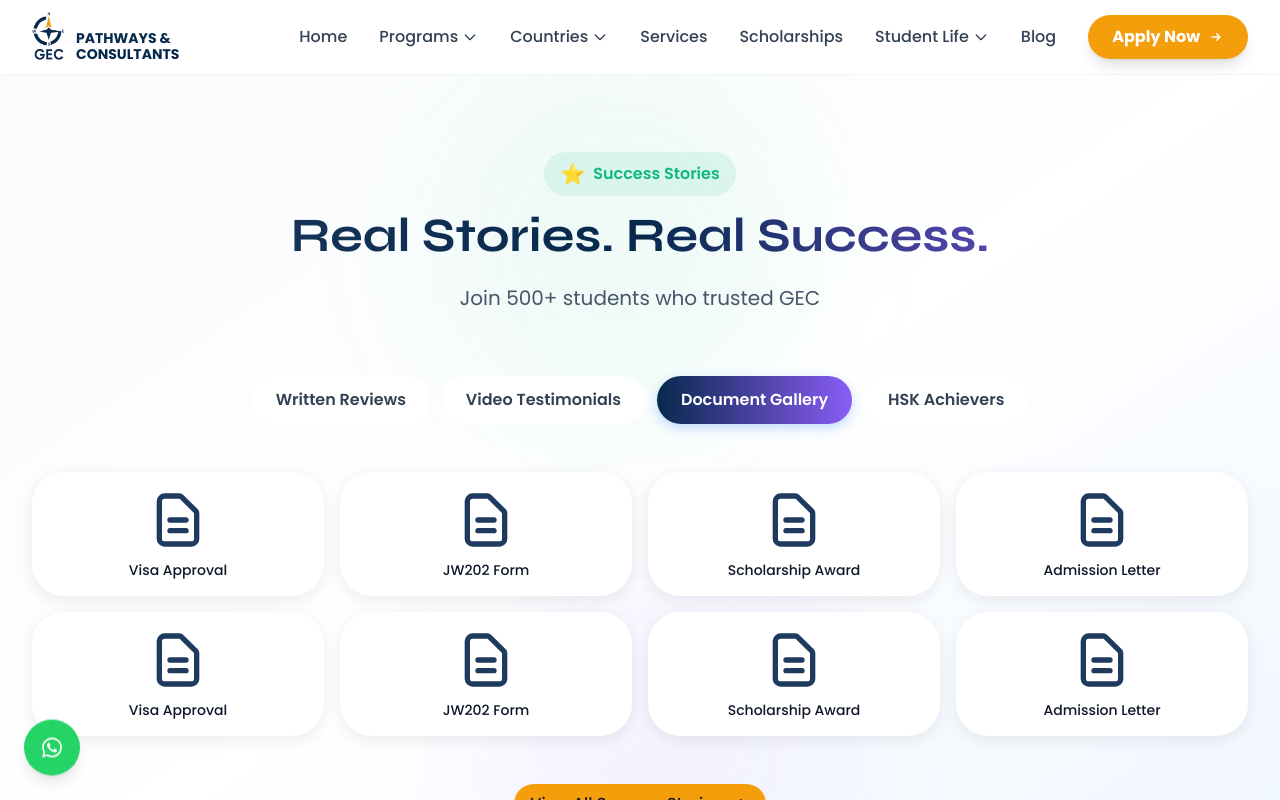
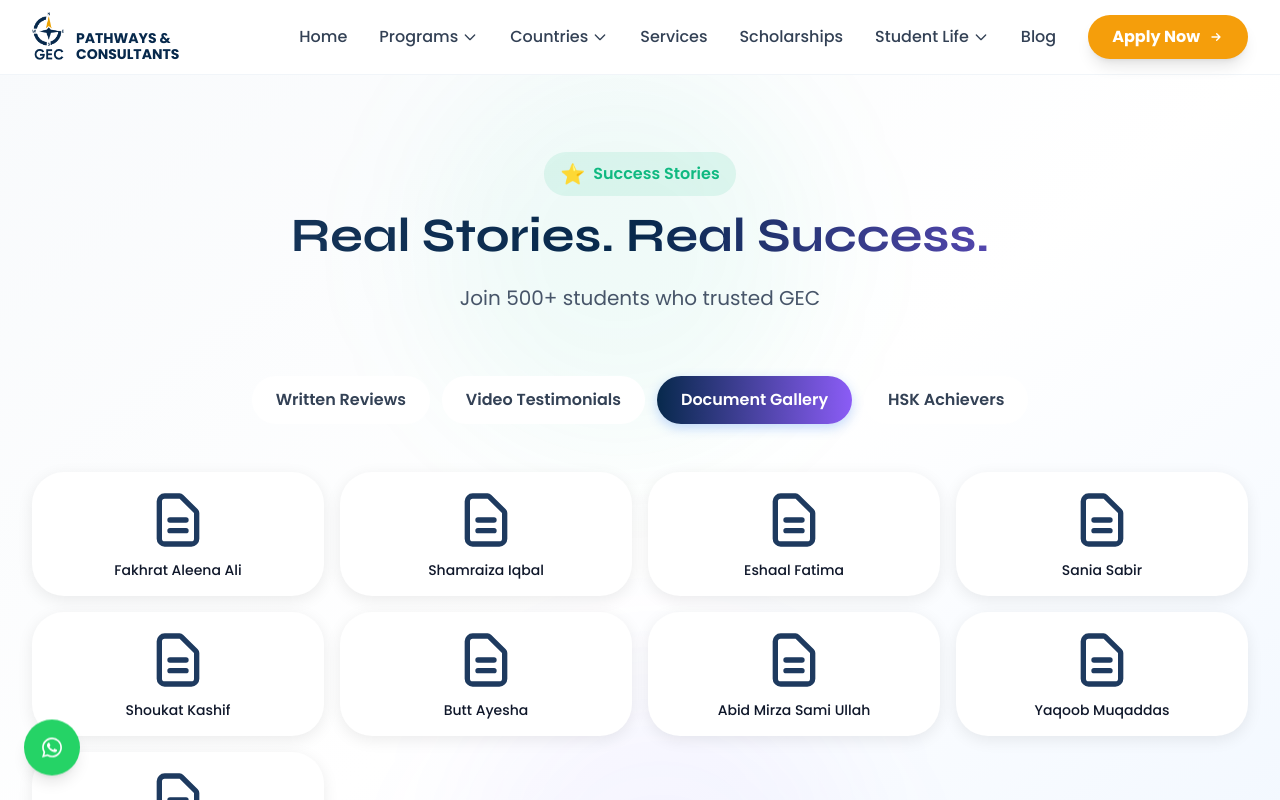
Before and after one commit to hammas-19/pathways-gec, a Nuxt app: page / in a window 1280 px wide. Both pictures are taken after a click on the button "Document Gallery". Shown: the part 7187-7987 px from the top of the page. Built offline with nearby package versions, Linux system fonts and the light colour scheme.

Commit message:
feat: implement document modal and dynamic document display in SuccessStoriesShowcase

```diff
--- a/components/SuccessStoriesShowcase.vue
+++ b/components/SuccessStoriesShowcase.vue
@@ -79,23 +79,23 @@
 
       <!-- Tab Content: Documents -->
       <div v-if="activeTab === 'documents'" class="grid grid-cols-2 md:grid-cols-3 lg:grid-cols-4 gap-4">
-        <div v-for="i in 8" :key="i" class="card p-4 text-center">
+        <div v-for="doc in documents" :key="doc.id" @click="selectedDocument = doc" class="card p-4 text-center cursor-pointer hover:shadow-lg transition-all hover:-translate-y-1">
           <svg class="w-16 h-16 mx-auto mb-2 text-primary" fill="none" stroke="currentColor" viewBox="0 0 24 24">
             <path stroke-linecap="round" stroke-linejoin="round" stroke-width="2" d="M9 12h6m-6 4h6m2 5H7a2 2 0 01-2-2V5a2 2 0 012-2h5.586a1 1 0 01.707.293l5.414 5.414a1 1 0 01.293.707V19a2 2 0 01-2 2z" />
           </svg>
-          <p class="text-sm font-medium">{{ ['Admission Letter', 'Visa Approval', 'JW202 Form', 'Scholarship Award'][i % 4] }}</p>
+          <p class="text-sm font-medium">{{ doc.name }}</p>
         </div>
       </div>
 
       <!-- Tab Content: HSK Achievers -->
       <div v-if="activeTab === 'hsk'" class="grid md:grid-cols-2 lg:grid-cols-4 gap-6">
-        <div v-for="i in 4" :key="i" class="card p-6 text-center">
+        <div v-for="achiever in hskAchievers" :key="achiever.id" class="card p-6 text-center cursor-pointer hover:shadow-lg hover:-translate-y-1 transition-all" @click="openDocumentByName(achiever.name)">
           <div class="w-20 h-20 mx-auto mb-4 rounded-full bg-accent-yellow/20 flex items-center justify-center">
             <span class="text-3xl">🏆</span>
           </div>
-          <h4 class="font-semibold mb-1">Student Name {{ i }}</h4>
-          <p class="text-2xl font-bold text-primary mb-2">HSK 6 (280/300)</p>
-          <p class="text-sm text-gray-600">"Passed in just 12 months!"</p>
+          <h4 class="font-semibold mb-1 hover:text-brand-blue transition-colors">
+            {{ achiever.name }}
+          </h4>
         </div>
       </div>
 
@@ -109,6 +109,34 @@
         </NuxtLink>
       </div>
     </div>
+
+    <!-- Document Modal -->
+    <div v-if="selectedDocument" @click="selectedDocument = null" class="fixed inset-0 bg-black/50 flex items-center justify-center z-50 p-4">
+      <div @click.stop class="bg-white rounded-2xl max-w-2xl w-full max-h-[80vh] overflow-hidden flex flex-col">
+        <!-- Modal Header -->
+        <div class="flex justify-between items-center p-6 border-b">
+          <h3 class="text-2xl font-bold">{{ selectedDocument.name }}</h3>
+          <button @click="selectedDocument = null" class="text-gray-500 hover:text-gray-700 text-2xl">
+            &times;
+          </button>
+        </div>
+
+        <!-- Modal Content -->
+        <div class="flex-1 overflow-auto p-6">
+          <img :src="selectedDocument.url" :alt="selectedDocument.name" class="w-full rounded-lg">
+        </div>
+
+        <!-- Modal Footer -->
+        <div class="flex gap-3 p-6 border-t">
+          <a :href="selectedDocument.url" target="_blank" rel="noopener noreferrer" class="btn-primary flex-1 flex items-center justify-center">
+            View Full Size
+          </a>
+          <button @click="selectedDocument = null" class="btn-secondary flex-1 flex items-center justify-center">
+            Close
+          </button>
+        </div>
+      </div>
+    </div>
   </section>
 </template>
 
@@ -119,12 +147,37 @@ import { ref } from 'vue'
 useScrollReveal()
 
 const activeTab = ref('written')
+const selectedDocument = ref(null)
 
 const tabs = [
   { id: 'written', label: 'Written Reviews' },
   { id: 'video', label: 'Video Testimonials' },
   { id: 'documents', label: 'Document Gallery' },
   { id: 'hsk', label: 'HSK Achievers' }
+]
+
+const hskAchievers = [
+  { id: 1, name: 'Fakhrat Aleena Ali' },
+  { id: 2, name: 'Sania Sabir' },
+  { id: 3, name: 'Yaqoob Muqaddas' },
+  { id: 4, name: 'Shoukat Kashif' },
+  { id: 5, name: 'Butt Ayesha' },
+  { id: 6, name: 'Eshaal Fatima' },
+  { id: 7, name: 'Shamraiza Iqbal' },
+  { id: 8, name: 'Shehzadi Nimra' },
+  { id: 9, name: 'Abid Mirza Sami Ullah' }
+]
+
+const documents = [
+  { id: 1, name: 'Fakhrat Aleena Ali', url: 'https://res.cloudinary.com/drvlk5jyk/image/upload/v1767082273/Fakhrat_Aleena_Ali_rdymfk.jpg' },
+  { id: 2, name: 'Shamraiza Iqbal', url: 'https://res.cloudinary.com/drvlk5jyk/image/upload/v1767082272/Shamraiza_Iqbal_xpyqul.jpg' },
+  { id: 3, name: 'Eshaal Fatima', url: 'https://res.cloudinary.com/drvlk5jyk/image/upload/v1767082272/Eshaal_Fatima_caorpr.jpg' },
+  { id: 4, name: 'Sania Sabir', url: 'https://res.cloudinary.com/drvlk5jyk/image/upload/v1767082272/Sania_Sabir_ka4kwf.jpg' },
+  { id: 5, name: 'Shoukat Kashif', url: 'https://res.cloudinary.com/drvlk5jyk/image/upload/v1767082271/Shoukat_Kashif_dqygcx.jpg' },
+  { id: 6, name: 'Butt Ayesha', url: 'https://res.cloudinary.com/drvlk5jyk/image/upload/v1767082271/Butt_Ayesha_eprjku.jpg' },
+  { id: 7, name: 'Abid Mirza Sami Ullah', url: 'https://res.cloudinary.com/drvlk5jyk/image/upload/v1767082271/ABID_MIRZA_SAMI_ULLAH_x1ppds.jpg' },
+  { id: 8, name: 'Yaqoob Muqaddas', url: 'https://res.cloudinary.com/drvlk5jyk/image/upload/v1767082271/Yaqoob_Muqaddas_e65jpi.jpg' },
+  { id: 9, name: 'Shehzadi Nimra', url: 'https://res.cloudinary.com/drvlk5jyk/image/upload/v1767082270/SHEHZADI_NIMRA_turcvp.jpg' }
 ]
 
 const testimonials = [
@@ -169,4 +222,11 @@ const testimonials = [
     bgColor: '#ffcbb0'
   }
 ]
+
+const openDocumentByName = (name) => {
+  const doc = documents.find(d => d.name === name)
+  if (doc) {
+    selectedDocument.value = doc
+  }
+}
 </script>
```
